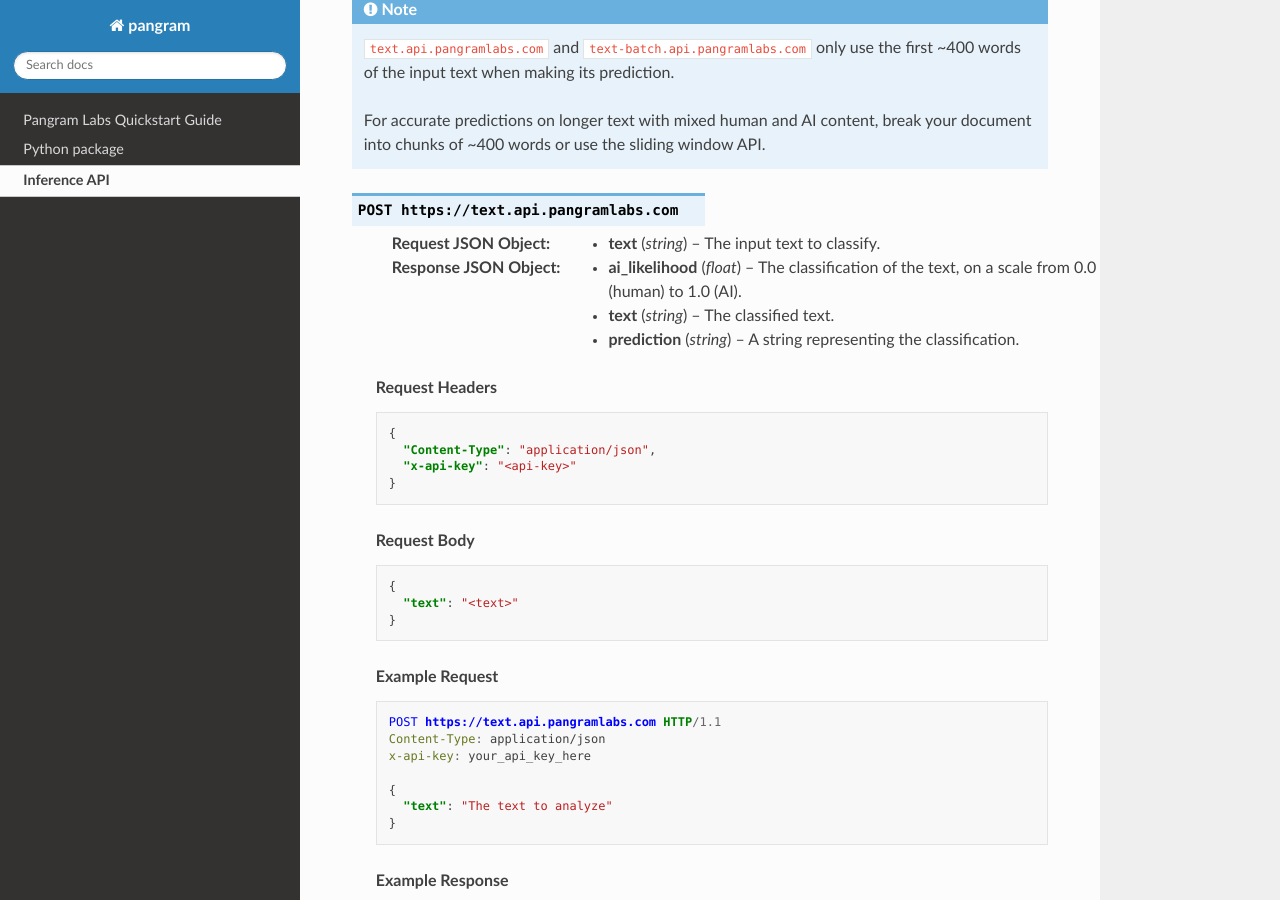
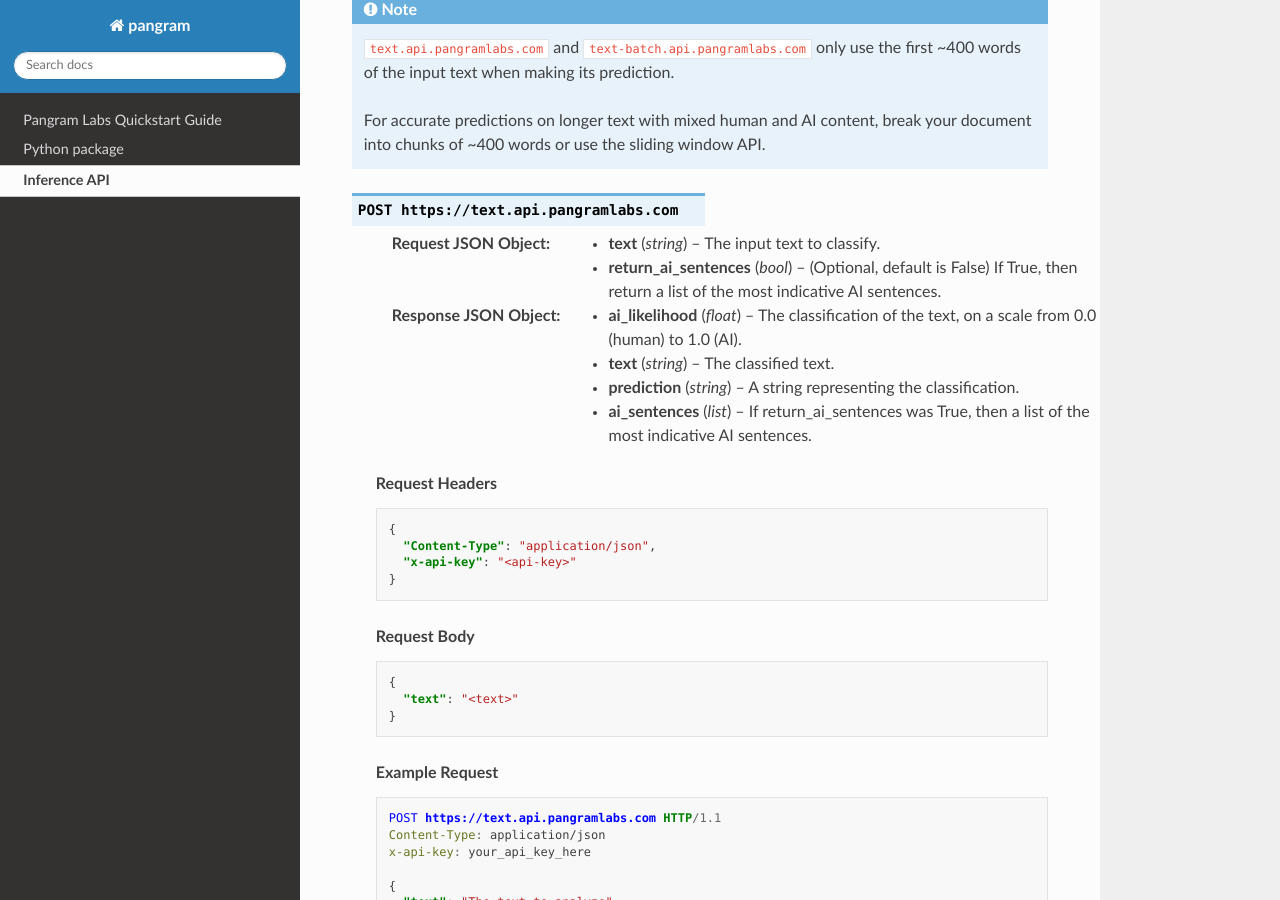
Before and after one commit to pangramlabs/pangram-sdk, a Sphinx documentation site: the page built from docs/api/rest.rst, in a window 1280 px wide and 900 px high, scrolled down 314 px. Built offline with Sphinx 7.4.7 and the Read the Docs theme 3.1.0, drawn with Linux system fonts in a browser that asks for light colours; some of the changed text lies outside the part shown.

Commit message:
Update rest.rst

```diff
--- a/docs/api/rest.rst
+++ b/docs/api/rest.rst
@@ -16,9 +16,11 @@ The Inference API allows you to submit text and receive an AI likelihood score.
 .. http:post:: https://text.api.pangramlabs.com
 
   :<json string text: The input text to classify.
+  :<json bool return_ai_sentences: (Optional, default is False) If True, then return a list of the most indicative AI sentences.
   :>json float ai_likelihood: The classification of the text, on a scale from 0.0 (human) to 1.0 (AI).
   :>json string text: The classified text.
   :>json string prediction: A string representing the classification.
+  :>json list ai_sentences: If return_ai_sentences was True, then a list of the most indicative AI sentences.
 
   **Request Headers**
 
@@ -117,6 +119,7 @@ The Inference API allows you to submit text and receive an AI likelihood score.
 .. http:post:: https://text-sliding.api.pangramlabs.com
 
   :<json string text: The input text to segment into windows and classify.
+  :<json bool return_ai_sentences: (Optional, default is False) If True, then return a list of the most indicative AI sentences.
   :>json string text: The classified text.
   :>json float ai_likelihood: The classification of the text, on a scale from 0.0 (human) to 1.0 (AI).
   :>json float max_ai_likelihood: The maximum AI likelihood score among all windows.
@@ -124,6 +127,7 @@ The Inference API allows you to submit text and receive an AI likelihood score.
   :>json string prediction: A string representing the classification.
   :>json float fraction_ai_content: The fraction of windows that are classified as AI.
   :>json array windows: A list of windows and their individual classifications. Each object in the array is the response from a single text prediction.
+  :>json list ai_sentences: If return_ai_sentences was True, then a list of the most indicative AI sentences.
 
   **Request Headers**
 
```
